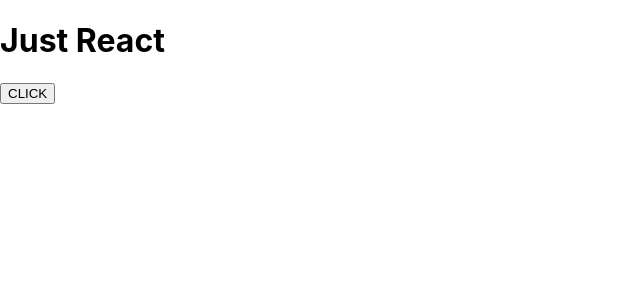
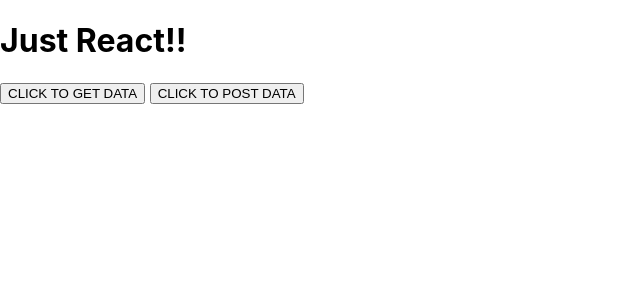
Before and after one commit to leost3/MoviesMania, a React (Create React App) app: page / in a window 1280 px wide. Shown: the top 300 px of the page, without its empty margins (0-640 px from the left). Built offline with nearby package versions, Linux system fonts and the light colour scheme.

Commit message:
axios get and post

```diff
--- a/package.json
+++ b/package.json
@@ -3,6 +3,7 @@
   "version": "0.1.0",
   "private": true,
   "dependencies": {
+    "axios": "^0.19.0",
     "react": "^16.8.6",
     "react-dom": "^16.8.6",
     "react-scripts": "3.0.1"
--- a/src/App.js
+++ b/src/App.js
@@ -1,39 +1,82 @@
 import React from 'react';
 import './App.css';
+import axios from 'axios';
 
 class App extends React.Component {
+  // getPhp = () => {
+  //   fetch(`http://localhost:8181/shoppingprojectphp/api/demo.php`, {
+  //       method: 'POST',
+  //       headers: {
+  //         Accept: 'application/json',
+  //         'Content-Type': 'application/json'
+  //       },
+  //       body: JSON.stringify({
+  //         content: 'test1'
+  //       })
+  //     })
+  //     .then(res => res.json())
+  //     .then(response => {
+  //       console.log('response: ');
+  //       console.log(response);
+  //     });
+  // };
 
   getPhp = () => {
-    fetch(`http://localhost:8181/shoppingprojectphp/api/demo.php`, {
-        method: 'POST',
-        headers: {
-          Accept: 'application/json',
-          'Content-Type': 'application/json',
-        },
-        body: JSON.stringify({
-          content: 'test1',
-        }),
-      }).then(res => res.json())
-      .then(response => {
-        console.log("response: ")
-        console.log(response)
+    axios.get(`http://localhost:8181/shoppingprojectphp/api/demo.php`)
+      .then((response) => {
+        console.log(response.data)
       })
-  }
+      .catch(function (err) {
+        console.log('error');
+        console.log(err);
+      });
+  };
+
+
+  postPhp = () => {
+    axios({
+        method: 'post',
+        url: 'http://localhost:8181/shoppingprojectphp/post.php',
+        data: {
+          firstName: 'Fred',
+          lastName: 'Flintstone'
+        }
+      })
+      .then(function (response) {
+        console.log(response.data);
+      })
+      .catch(function (err) {
+        console.log('error');
+        console.log(err);
+      });
+    // axios
+    //   .post(`http://localhost:8181/shoppingprojectphp/post.php`, this.data = {
+    //     firstName: 'Fred',
+    //     lastName: 'Flintstone'
+    //   })
+    //   .then(function (response) {
+    //     console.log(response.data);
+    //   })
+    //   .catch(function (err) {
+    //     console.log('error');
+    //     console.log(err);
+    //   });
+  };
 
   render() {
     return ( <
-      div className = "mainText" >
+      div className = 'mainText' >
       <
-      h1 > Just React < /h1> <
+      h1 > Just React!! < /h1> <
       button onClick = {
         this.getPhp
-      } >
-      CLICK <
-      /button> < /
+      } > CLICK TO GET DATA < /button> <
+      button onClick = {
+        this.postPhp
+      } > CLICK TO POST DATA < /button> < /
       div >
-    )
+    );
   }
-
 }
 
 export default App;
```
Also changed, not shown: 1 other file (tests, documents, lock files or other folders).
